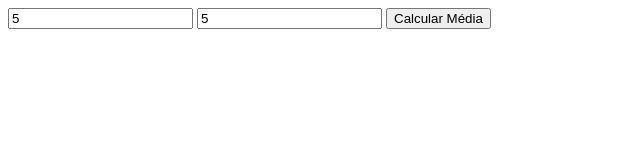
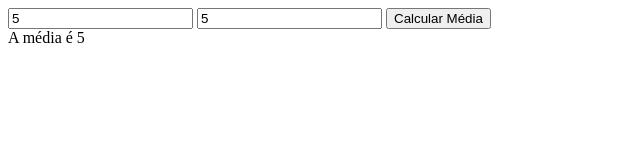
Before and after one commit to tchovis20/calculadora-de-media, a plain HTML site: page index.html in a window 1280 px wide. Both pictures are taken after typing "5", "5" into the empty fields and a click on the button "Calcular Média". Shown: the full height of the page, 0-640 px from the left. Drawn offline with Linux system fonts and the light colour scheme.

Commit message:
calculadora tchovis

```diff
--- a/app.js
+++ b/app.js
@@ -1,6 +1,7 @@
 const numero1 = document.getElementById("nota1")
 const numero2= document.getElementById("nota2")
 const button= document.getElementById("button")
+const resultado= document.getElementById("resultado")
 
 function calculaMedia(){
     const nota1 = Number(numero1.value)
@@ -8,7 +9,7 @@ function calculaMedia(){
 
     const media = (nota1 + nota2)/2
 
-    console.log(media)
+    resultado.innerHTML = `A média é ${media}`
 }
 
 button.addEventListener("click", calculaMedia)
--- a/index.html
+++ b/index.html
@@ -9,6 +9,8 @@
     <input type="number" id="nota1" placeholder="Digite a primeira nota">
     <input type="number" id="nota2" placeholder="Digite a segunda nota">
     <input type="button" value="Calcular Média" id="button">
+    <div id="resultado"></div>
+
 
     <script src="app.js"></script>
 </body>
```
